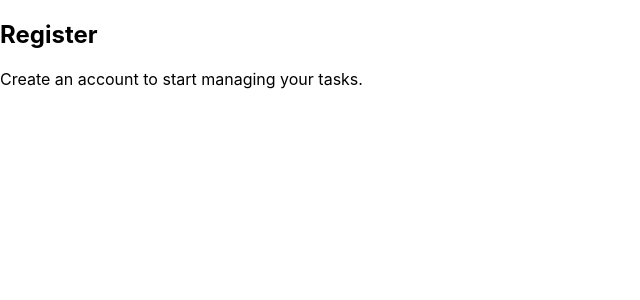
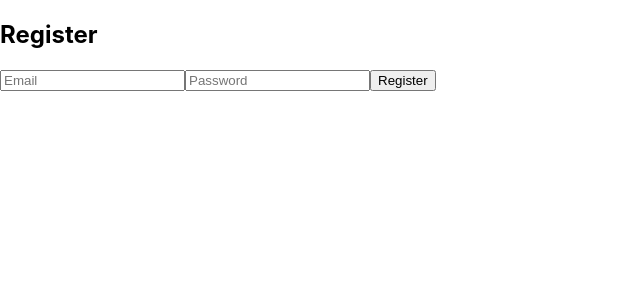
Before and after one commit to a-amato3/Checked-App, a React (Create React App) app in the folder frontend/: page /register in a window 1280 px wide. Shown: the top 300 px of the page, without its empty margins (0-640 px from the left). Built offline with nearby package versions, Linux system fonts and the light colour scheme; the HTML template or start-up script is replaced by a standard one.

Commit message:
add firebase login flow

```diff
--- a/frontend/package.json
+++ b/frontend/package.json
@@ -11,6 +11,7 @@
     "@types/react": "^18.0.0",
     "@types/react-dom": "^18.0.0",
     "@types/react-router-dom": "^5.3.3",
+    "firebase": "^11.0.2",
     "react": "^18.3.1",
     "react-dom": "^18.3.1",
     "react-router-dom": "^7.0.1",
--- /dev/null
+++ b/frontend/src/firebase.ts
@@ -0,0 +1,17 @@
+import { initializeApp } from 'firebase/app';
+import { getAuth } from 'firebase/auth';
+
+const firebaseConfig = {
+    apiKey: "AIzaSyDMUscJN8-iqT_Qy7rNJ8HmdiBb0phIn9Y",
+    authDomain: "react-todo-f44db.firebaseapp.com",
+    projectId: "react-todo-f44db",
+    storageBucket: "react-todo-f44db.firebasestorage.app",
+    messagingSenderId: "68717474299",
+    appId: "1:68717474299:web:ae8f3a66301fcfb4791b5e"
+  };
+
+// Initialisation of Firebase
+const app = initializeApp(firebaseConfig);
+
+// Export of the Auth instance
+export const auth = getAuth(app);
--- a/frontend/src/pages/Dashboard.tsx
+++ b/frontend/src/pages/Dashboard.tsx
@@ -1,10 +1,22 @@
 import React from "react";
+import { signOut } from "firebase/auth";
+import { auth } from "../firebase";
 
-const Dashboard: React.FC = (): JSX.Element => {
+const Dashboard: React.FC = () => {
+  const handleLogout = async (): Promise<void> => {
+    try {
+      await signOut(auth);
+      alert("Logged out successfully!");
+    } catch (error: any) {
+      alert("Logout failed: " + error.message);
+    }
+  };
+
   return (
     <div>
       <h2>Dashboard</h2>
       <p>Your tasks will be displayed here.</p>
+      <button onClick={handleLogout}>Log Out</button>
     </div>
   );
 };
--- a/frontend/src/pages/Login.tsx
+++ b/frontend/src/pages/Login.tsx
@@ -1,11 +1,37 @@
-import React from "react";
+import React, { useState } from "react";
+import { signInWithEmailAndPassword } from "firebase/auth";
+import { auth } from "../firebase";
 
 const Login: React.FC = (): JSX.Element => {
+  const [email, setEmail] = useState("");
+  const [password, setPassword] = useState("");
+
+  const handleLogin = async (): Promise<void> => {
+    try {
+      await signInWithEmailAndPassword(auth, email, password);
+      alert("Logged in successfully!");
+    } catch (error: any) {
+      alert("Login failed: " + error.message);
+    }
+  };
+
   return (
     <div>
-      <h2>Login</h2>
-      <p>Please log in to access your tasks.</p>
-    </div>
+    <h2>Login</h2>
+    <input
+      type="email"
+      placeholder="Email"
+      value={email}
+      onChange={(e) => setEmail(e.target.value)}
+    />
+    <input
+      type="password"
+      placeholder="Password"
+      value={password}
+      onChange={(e) => setPassword(e.target.value)}
+    />
+    <button onClick={handleLogin}>Log In</button>
+  </div>
   );
 };
 
--- a/frontend/src/pages/Register.tsx
+++ b/frontend/src/pages/Register.tsx
@@ -1,10 +1,36 @@
-import React from 'react';
+import React, { useState } from "react";
+import { createUserWithEmailAndPassword } from "firebase/auth";
+import { auth } from "../firebase";
 
-const Register: React.FC = (): JSX.Element => {
+const Register: React.FC = () => {
+  const [email, setEmail] = useState("");
+  const [password, setPassword] = useState("");
+
+  const handleRegister = async (): Promise<void> => {
+    try {
+      await createUserWithEmailAndPassword(auth, email, password);
+      alert("Registration successful!");
+    } catch (error: any) {
+      alert("Registration failed: " + error.message);
+    }
+  };
+
   return (
     <div>
       <h2>Register</h2>
-      <p>Create an account to start managing your tasks.</p>
+      <input
+        type="email"
+        placeholder="Email"
+        value={email}
+        onChange={(e) => setEmail(e.target.value)}
+      />
+      <input
+        type="password"
+        placeholder="Password"
+        value={password}
+        onChange={(e) => setPassword(e.target.value)}
+      />
+      <button onClick={handleRegister}>Register</button>
     </div>
   );
 };
```
Also changed, not shown: 1 other file (tests, documents, lock files or other folders).
